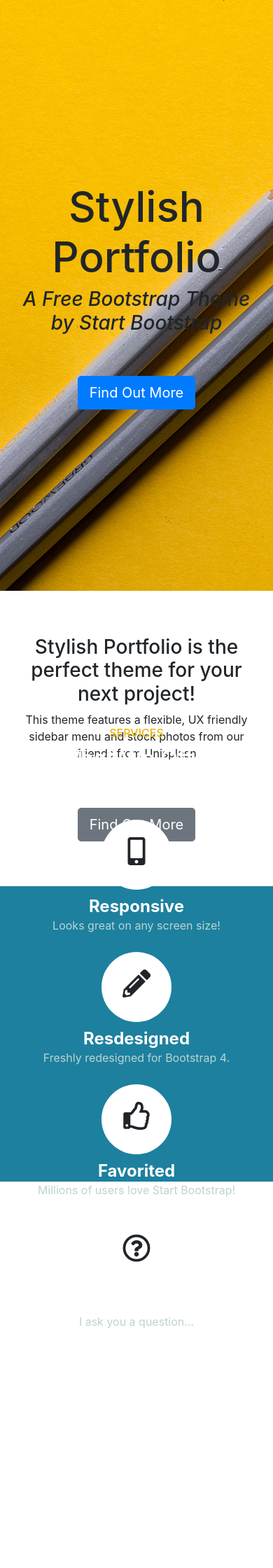
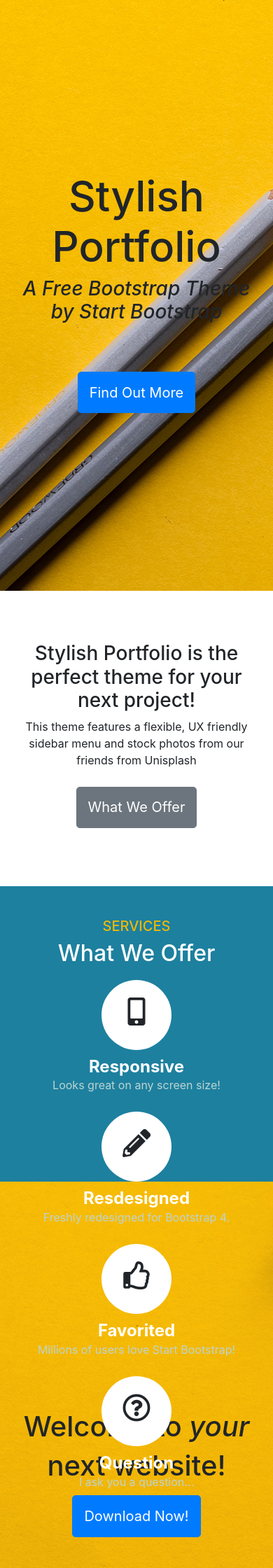
Before and after one commit to Ignitious44/IJportfolio, a PHP site: page / in a window 390 px wide. Shown: the top 2240 px of the page at 70% size. Before the commit the page ends 1898 px from the top, so only its background shows below. Run offline with PHP 8.4, Linux system fonts and the light colour scheme; some libraries are stand-ins or nearby versions.

Commit message:
liko padaryt responsive

```diff
--- a/bootstrap.css
+++ b/bootstrap.css
@@ -7,7 +7,8 @@ html {
     flex-direction: column;
     justify-content: center;
     background-image: url(image/bg-masthead.jpg);
-    width: 100vw;
+    background-repeat: no-repeat;
+    width: 100%;
     height: 100vh;
 }
 
@@ -19,20 +20,24 @@ html {
     font-style: italic;
 }
 
+.section1 .container-fluid {
+    margin-bottom: 50;
+}
+
 .container-fluid {
-    margin-bottom: 50px;
     text-align: center;
 }
 
 .cover {
     text-align: center;
+    padding: 10;
 }
 
 .section2 {
     display: flex;
     flex-direction: column;
     justify-content: center;
-    width: 100vw;
+    width: 100%;
     height: 50vh;
 }
 
@@ -40,13 +45,13 @@ html {
     display: flex;
     flex-direction: column;
     justify-content: center;
-    width: 100vw;
+    width: 100%;
     height: 50vh;
     background-color: #1D809F;
 }
 
-.section3 h6 {
-    color: #ECB807;
+.section3 .row {
+    height: 30vh;
 }
 
 .section3 h2 {
@@ -83,3 +88,117 @@ i.far {
 article p {
     color: #BCD4D1;
 }
+
+.section4 {
+    display: flex;
+    flex-direction: column;
+    justify-content: center;
+    background-image: url(image/bg-callout.jpg);
+    background-repeat: no-repeat;
+    width: 100%;
+    height: 100vh;
+}
+
+.section5 {
+    display: flex;
+    flex-direction: column;
+    justify-content: center;
+    width: 100%;
+    height: 100vh;
+    background-color: #FFF;
+}
+
+.row {
+    height: 40vh;
+}
+
+.col-6 {
+    align-items: flex-end;
+}
+
+.text {
+    color: #FFF;
+    padding: 230 40;
+}
+
+.container-fluid h5 {
+    color: #ECB807;
+}
+
+.stationary {
+    background-image: url(image/portfolio-1.jpg);
+}
+
+.icecream {
+    background-image: url(image/portfolio-2.jpg);
+}
+
+.strawberries {
+    background-image: url(image/portfolio-3.jpg);
+}
+
+.workspace {
+    background-image: url(image/portfolio-4.jpg);
+}
+
+.section6 {
+    display: flex;
+    flex-wrap: wrap;
+    justify-content: center;
+    width: 100%;
+    height: 50vh;
+    background-color: #1D809F;
+    color: #FFF;
+    padding: 155;
+}
+
+
+
+button {
+    height: 7vh;
+}
+
+.section7 {
+    display: flex;
+    justify-content: center;
+    width: 100%;
+    height: 60vh;
+}
+
+#googleMap {
+    width: 100%;
+    height: 60vh;
+ }
+
+ .section8 .icon {
+    background-color: #1D809F;
+    border-radius: 50%;
+	width: 80px;
+    height: 80px;
+    margin: 10 auto;
+    padding: 25;
+}
+
+.col-md-4 {
+    text-align: center;
+    color: #FFF;
+    margin-top: 40;
+}
+
+.fab {
+    font-size: 25px;
+}
+
+.section8 .container {
+    color: #6C757D;
+    display: flex;
+    justify-content: center;
+}
+
+p .far {
+    font-size: 14;
+}
+
+.section8 .container-fluid {
+    margin-top: -100;
+}
--- a/index.php
+++ b/index.php
@@ -27,13 +27,13 @@
         <p>This theme features a flexible, UX friendly sidebar menu and stock photos from our friends from Unisplash</p>
     </div>
     <div class='cover'>
-        <button type="button" class="btn btn-secondary btn-lg">Find Out More</button>
+        <button type="button" class="btn btn-secondary btn-lg">What We Offer</button>
     </div>
 </section>
 
 <section class="section3">
     <div class="container-fluid">
-        <h6>SERVICES<h6>
+        <h5>SERVICES<h5>
         <h2>What We Offer</h2>
     </div>
     <div class="container">
@@ -70,5 +70,95 @@
     </div>
 </section>
 
+<section class="section4">
+    <div class="container-fluid">
+        <h1>Welcome to <i>your</i></h1>
+        <h1>next website!</h1>
+    </div>
+    <div class='cover'>
+        <button type="button" class="btn btn-primary btn-lg">Download Now!</button>
+    </div>
+</section>
+
+<section class="section5">
+    <div class="container-fluid">
+        <h5>PORTFOLIO<h5>
+        <h2>Recent Projects</h2>
+    </div>
+    <div class="container">
+        <div class="row">
+            <div class="col-6 stationary">
+                <div class='text'>
+                    <h6>STATIONARY</h6>
+                    <p>A yellow pencil with envelopes on a clean, blue backdrop!</p>
+                </div>
+            </div>
+            <div class="col-6 icecream">
+                <div class='text'>
+                    <h6>ICE CREAM</h6>
+                    <p>A dark blue background, with a colored pencil, a clip and a tiny ice creame cone!</p>
+                </div>
+            </div>
+        </div>
+
+        <div class="row ">
+            <div class="col-6 strawberries">
+                <div class='text'>
+                    <h6>STRAWBERRIES</h6>
+                    <p>Strawberries are such a tasty snack, especially with a little sugar on top!</p>
+                </div>
+            </div>
+            <div class="col-6 workspace">
+                <div class='text'>
+                    <h6>WORKSPACE</h6>
+                    <p>A yellow workspace with some scissors, pencils and other objects!</p>
+                </div>
+            </div>
+        </div>
+    </div>
+</section>
+
+<section class="section6">
+    <div class="container-fluid">
+        <h3>The buttons below are impossible to resist...</h3>
+    </div>
+
+    <div class='cover'>
+        <button type="button" class="btn btn-secondary btn-lg btn-light">Click Me!</button>
+    </div>
+    <div class='cover'>
+        <button type="button" class="btn btn-secondary btn-lg">Look At Me!</button>
+    </div>
+</section>
+
+<section class="section7">
+        <iframe id='googleMap' src="https://www.google.com/maps/embed?pb=!1m18!1m12!1m3!1d2030.6835843720319!2d5.287432916334547!3d59.40499138168546!2m3!1f0!2f0!3f0!3m2!1i1024!2i768!4f13.1!3m3!1m2!1s0x463b9fb67dd3c263%3A0x1d3d469aaa7e939a!2sOdins+gate+1%2C+5531+Haugesund%2C+Norway!5e0!3m2!1sen!2slt!4v1540283193931" width="1200" height="600" frameborder="0" style="border:0" allowfullscreen></iframe>
+</section>
+
+<section class="section8">
+    <div class="container">
+        <div class="row">
+            <article class='col-md-4'>
+                <div class='icon'>
+                    <i class="fab fa-facebook-f"></i>
+                </div>
+            </article>
+            <article class='col-md-4'>
+                <div class='icon'>
+                    <i class="fab fa-instagram"></i>
+                </div>
+            </article>
+            <article class='col-md-4'>
+                <div class='icon'>
+                    <i class="fab fa-linkedin-in"></i>
+                </div>
+            </article>
+        </div>
+    </div>
+    <div class="container-fluid">
+            <p>Copyright <i class="far fa-copyright"></i> Your Website 2018</p>
+    </div>
+</section>
+
 </body>
 </html>
```
